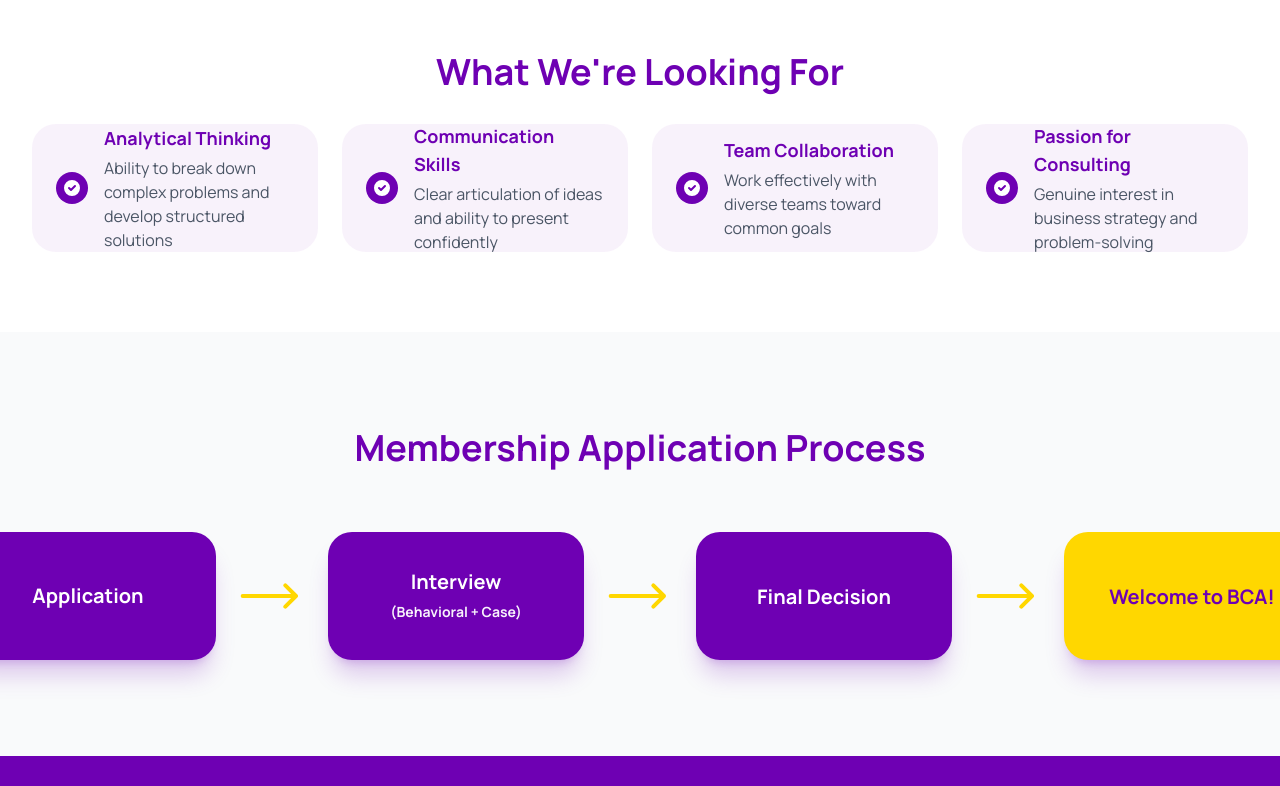
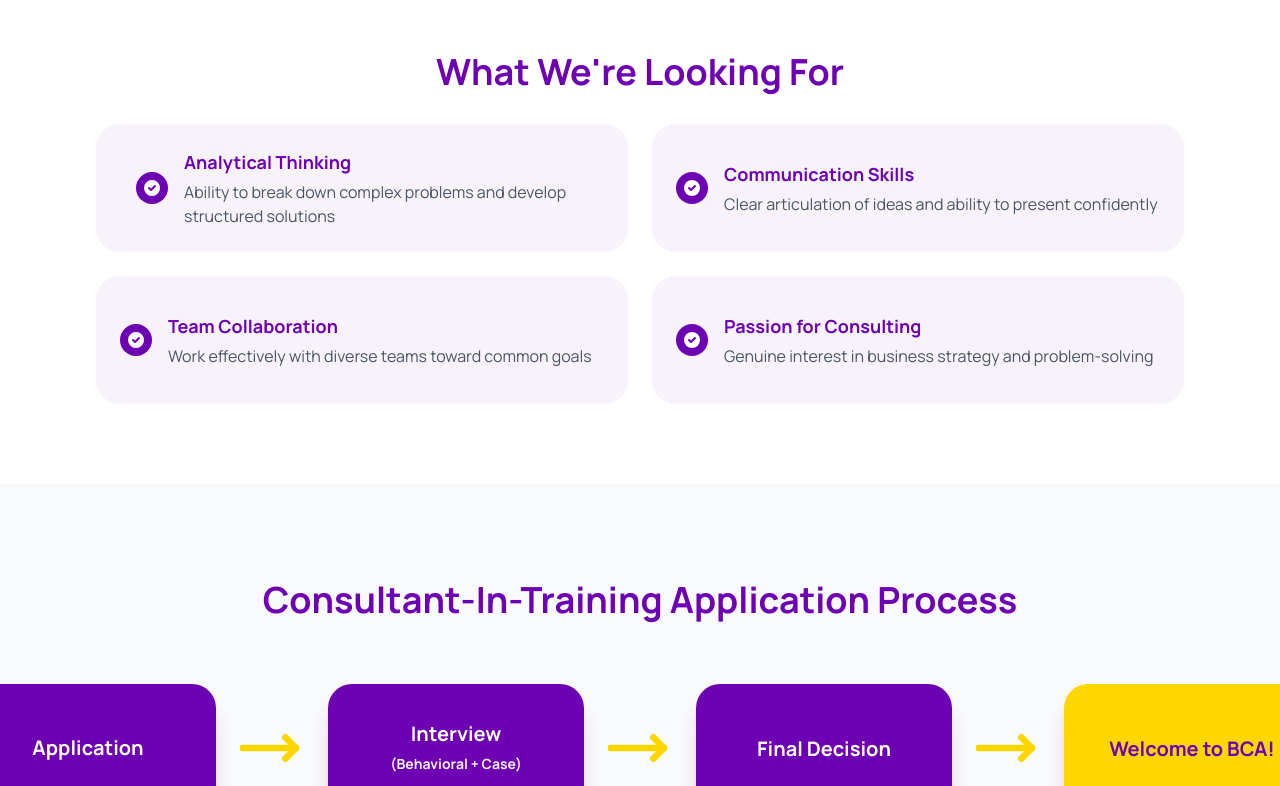
Before and after one commit to KhushMG/bca-website, a Next.js app: page /join in a window 1280 px wide. Shown: the part 540-1326 px from the top of the page. Built offline with nearby package versions, Linux system fonts and the light colour scheme.

Commit message:
footer + join bca

```diff
--- a/app/components/Footer.tsx
+++ b/app/components/Footer.tsx
@@ -74,7 +74,7 @@
               </li>
               <li>
                 <a
-                  href="mailto:contact@berkeleyconsulting.org"
+                  href="mailto:bothellconsultingassociation@gmail.com"
                   className="text-white hover:text-gold transition-colors text-sm"
                 >
                   Email
@@ -82,7 +82,7 @@
               </li>
               <li>
                 <a
-                  href="#"
+                  href="https://www.linkedin.com/company/bothell-consulting-association/"
                   className="text-white hover:text-gold transition-colors text-sm"
                 >
                   LinkedIn
--- a/app/join/page.tsx
+++ b/app/join/page.tsx
@@ -23,12 +23,12 @@
 
       {/* Requirements */}
       <section className="py-20 bg-white">
-        <div className="max-w-7xl mx-auto px-6 lg:px-8">
+        <div className="max-w-6xl mx-auto px-6 lg:px-8">
           <h2 className="text-4xl font-heading font-bold text-purple mb-8 text-center">
             What We&apos;re Looking For
           </h2>
-          <div className="grid grid-cols-1 md:grid-cols-4 gap-6">
-            <div className="flex items-center gap-4 bg-purple/5 p-6 rounded-3xl h-32">
+          <div className="grid grid-cols-1 md:grid-cols-2 gap-6">
+            <div className="flex items-center gap-4 bg-purple/5 p-10 rounded-3xl h-32">
               <div className="w-8 h-8 bg-purple rounded-full flex items-center justify-center shrink-0">
                 <svg
                   className="w-5 h-5 text-white"
@@ -128,16 +128,13 @@
         </div>
       </section>
 
-      {/* Application Process */}
       <section className="py-24 bg-gray-50 m">
-        <div className="max-w-7xl mx-auto px-6 lg:px-8">
+        <div className="max-w-7xl mx-auto px-6 lg:px-8 justify-center">
           <h2 className="text-4xl font-heading font-bold text-purple mb-16 text-center">
-            Membership Application Process
+            Consultant-In-Training Application Process
           </h2>
 
-          {/* Process Steps - 4 in one row */}
-          <div className="flex flex-col md:flex-row items-start justify-center gap-6 md:gap-6">
-            {/* Step 1 - Application */}
+          <div className="flex flex-col md:flex-row items-center justify-center gap-4 md:gap-6">
             <div className="flex flex-col items-center">
               <div className="w-64 h-32 bg-purple rounded-3xl relative flex items-center justify-center shadow-xl shadow-purple/20">
                 <span className="text-xl font-heading font-bold text-white text-center">
@@ -147,9 +144,9 @@
             </div>
 
             {/* Arrow */}
-            <div className="hidden md:flex items-center h-32">
+            <div className="flex items-center md:h-32">
               <svg
-                className="w-16 h-8 text-gold"
+                className="w-8 h-8 md:w-16 md:h-8 text-gold rotate-90 md:rotate-0"
                 fill="none"
                 stroke="currentColor"
                 viewBox="0 0 48 24"
@@ -157,26 +154,27 @@
                 <path
                   strokeLinecap="round"
                   strokeLinejoin="round"
-                  strokeWidth={3}
+                  strokeWidth={5}
                   d="M2 12h40m0 0l-8-8m8 8l-8 8"
                 />
               </svg>
             </div>
 
-            {/* Step 2 - Interview */}
             <div className="flex flex-col items-center">
               <div className="w-64 h-32 bg-purple rounded-3xl relative flex items-center justify-center shadow-xl shadow-purple/20">
                 <span className="text-xl font-heading font-bold text-white text-center">
-                  Interview <br/>
-                  <span className="text-sm text-white/95 text-center mt-1">(Behavioral + Case)</span>
+                  Interview <br />
+                  <span className="text-sm text-white/95 text-center mt-1">
+                    (Behavioral + Case)
+                  </span>
                 </span>
               </div>
             </div>
 
             {/* Arrow */}
-            <div className="hidden md:flex items-center h-32">
+            <div className="flex items-center md:h-32">
               <svg
-                className="w-16 h-8 text-gold"
+                className="w-8 h-8 md:w-16 md:h-8 text-gold rotate-90 md:rotate-0"
                 fill="none"
                 stroke="currentColor"
                 viewBox="0 0 48 24"
@@ -184,13 +182,12 @@
                 <path
                   strokeLinecap="round"
                   strokeLinejoin="round"
-                  strokeWidth={3}
+                  strokeWidth={5}
                   d="M2 12h40m0 0l-8-8m8 8l-8 8"
                 />
               </svg>
             </div>
 
-            {/* Step 3 - Final Decision */}
             <div className="flex flex-col items-center">
               <div className="w-64 h-32 bg-purple rounded-3xl relative flex items-center justify-center shadow-xl shadow-purple/20 px-3">
                 <span className="text-xl font-heading font-bold text-white text-center leading-tight">
@@ -200,9 +197,9 @@
             </div>
 
             {/* Arrow */}
-            <div className="hidden md:flex items-center h-32">
+            <div className="flex items-center md:h-32">
               <svg
-                className="w-16 h-8 text-gold"
+                className="w-8 h-8 md:w-16 md:h-8 text-gold rotate-90 md:rotate-0"
                 fill="none"
                 stroke="currentColor"
                 viewBox="0 0 48 24"
@@ -210,13 +207,12 @@
                 <path
                   strokeLinecap="round"
                   strokeLinejoin="round"
-                  strokeWidth={3}
+                  strokeWidth={5}
                   d="M2 12h40m0 0l-8-8m8 8l-8 8"
                 />
               </svg>
             </div>
 
-            {/* Step 4 - Welcome to BCA */}
             <div className="flex flex-col items-center">
               <div className="w-64 h-32 bg-gold rounded-3xl relative flex items-center justify-center shadow-xl shadow-purple/20 px-3">
                 <span className="text-xl font-heading font-bold text-purple text-center leading-tight">
```
